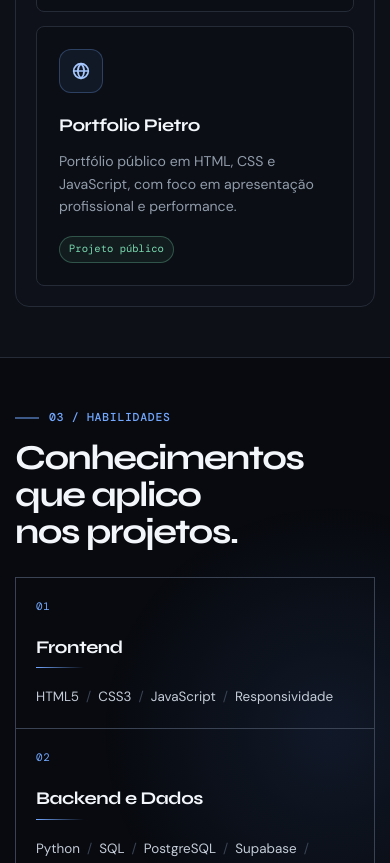
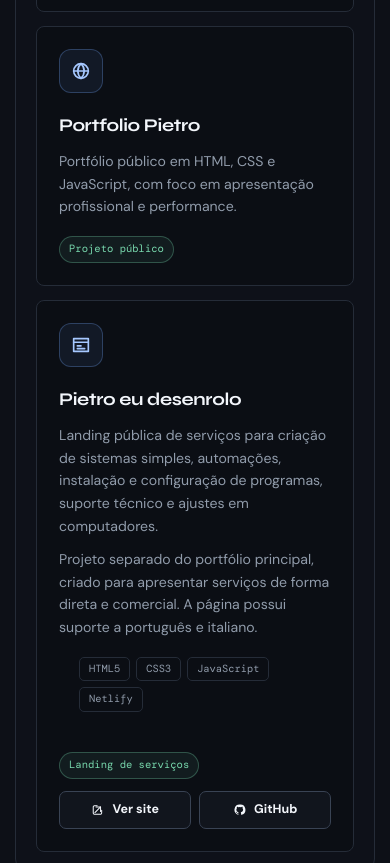
Before and after one commit to Pietrobsn/portfolio-pietro, a website: page index.html in a window 390 px wide. Shown: the part 4782-5645 px from the top of the page. Drawn offline with nearby package versions, Linux system fonts and the light colour scheme.

Commit message:
Adiciona site de serviços ao portfólio

```diff
--- a/check.mjs
+++ b/check.mjs
@@ -5,6 +5,8 @@ const requiredLinks = [
   'https://barbercloud.netlify.app',
   'https://github.com/Pietrobsn/barber-cloud-demo',
   'https://github.com/Pietrobsn/comanda-demo',
+  'https://pietrobsn.netlify.app/',
+  'https://github.com/Pietrobsn/pietro-eu-desenrolo',
   'https://github.com/Pietrobsn',
   'https://www.linkedin.com/in/vitor-pietro-4729b73b6/',
   'https://wa.me/5581982977975',
--- a/index.html
+++ b/index.html
@@ -289,6 +289,25 @@
               </div>
               <span class="status status--public">Projeto público</span>
             </article>
+
+            <article class="work-card work-card--service reveal reveal--right reveal--delay-3">
+              <span class="work-card__icon" aria-hidden="true"><svg class="icon"><use href="#icon-site"></use></svg></span>
+              <div>
+                <h4>Pietro eu desenrolo</h4>
+                <p>Landing pública de serviços para criação de sistemas simples, automações, instalação e configuração de programas, suporte técnico e ajustes em computadores.</p>
+                <p class="work-card__note">Projeto separado do portfólio principal, criado para apresentar serviços de forma direta e comercial. A página possui suporte a português e italiano.</p>
+              </div>
+              <ul class="tech-list tech-list--compact work-card__tech" aria-label="Tecnologias usadas em Pietro eu desenrolo">
+                <li>HTML5</li><li>CSS3</li><li>JavaScript</li><li>Netlify</li>
+              </ul>
+              <div class="work-card__footer">
+                <span class="status status--public">Landing de serviços</span>
+                <div class="work-card__actions" aria-label="Links do projeto Pietro eu desenrolo">
+                  <a class="button button--secondary" href="https://pietrobsn.netlify.app/" target="_blank" rel="noopener noreferrer"><svg class="icon" aria-hidden="true"><use href="#icon-external"></use></svg>Ver site</a>
+                  <a class="button button--secondary" href="https://github.com/Pietrobsn/pietro-eu-desenrolo" target="_blank" rel="noopener noreferrer"><svg class="icon icon--brand" aria-hidden="true"><use href="#icon-github"></use></svg>GitHub</a>
+                </div>
+              </div>
+            </article>
           </div>
         </section>
       </div>
@@ -366,7 +385,11 @@
         <div class="contact-copy reveal reveal--left">
           <p class="section-index mono">05 / CONTATO</p>
           <h2 id="contato-title">Aberto a oportunidades para começar e evoluir em equipe.</h2>
-          <p>Busco estágio ou oportunidade inicial em Desenvolvimento Web ou TI. Posso contribuir com desenvolvimento, banco de dados, suporte técnico e manutenção de sistemas.</p>
+          <p class="contact-copy__lead">Busco estágio ou oportunidade inicial em Desenvolvimento Web ou TI. Posso contribuir com desenvolvimento, banco de dados, suporte técnico e manutenção de sistemas.</p>
+          <div class="service-callout">
+            <p>Também tenho uma página direta de serviços para quem precisa de sistema, instalação ou suporte técnico.</p>
+            <a class="button button--secondary" href="https://pietrobsn.netlify.app/" target="_blank" rel="noopener noreferrer"><svg class="icon" aria-hidden="true"><use href="#icon-external"></use></svg>Ver site de serviços</a>
+          </div>
         </div>
 
         <div class="contact-list reveal reveal--right reveal--delay-1">
--- a/style.css
+++ b/style.css
@@ -795,7 +795,7 @@ a.button:hover .icon {
 
 .work-grid {
   display: grid;
-  grid-template-columns: repeat(3, minmax(0, 1fr));
+  grid-template-columns: repeat(4, minmax(0, 1fr));
   gap: 14px;
 }
 
@@ -847,6 +847,36 @@ a.button:hover .icon {
   line-height: 1.62;
 }
 
+.work-card__note {
+  margin-top: 10px;
+  color: var(--text-soft);
+  font-size: 0.82rem;
+  line-height: 1.55;
+}
+
+.work-card__tech {
+  gap: 6px;
+}
+
+.work-card__footer {
+  display: grid;
+  gap: 12px;
+}
+
+.work-card__actions {
+  display: flex;
+  flex-wrap: wrap;
+  gap: 8px;
+}
+
+.work-card__actions .button {
+  flex: 1 1 104px;
+  min-height: 38px;
+  padding: 8px 10px;
+  border-radius: 7px;
+  font-size: 0.78rem;
+}
+
 .project-row {
   display: grid;
   grid-template-columns: 1.05fr 1.35fr 1fr auto;
@@ -1006,10 +1036,32 @@ a.button:hover .icon {
   max-width: 580px;
 }
 
-.contact-copy > p:last-child {
+.contact-copy__lead {
   max-width: 540px;
   margin-top: 22px;
   color: var(--text-soft);
+}
+
+.service-callout {
+  display: grid;
+  max-width: 530px;
+  gap: 12px;
+  margin-top: 22px;
+  padding-left: 16px;
+  border-left: 1px solid rgba(121, 216, 174, 0.36);
+}
+
+.service-callout p {
+  color: var(--muted);
+  font-size: 0.92rem;
+  line-height: 1.62;
+}
+
+.service-callout .button {
+  width: fit-content;
+  min-height: 40px;
+  padding: 9px 13px;
+  font-size: 0.82rem;
 }
 
 .contact-list {
@@ -1126,6 +1178,10 @@ a.button:hover .icon {
 
   .project-row .tech-list {
     display: none;
+  }
+
+  .work-grid {
+    grid-template-columns: repeat(2, minmax(0, 1fr));
   }
 
   .skills-grid {
@@ -1371,6 +1427,11 @@ a.button:hover .icon {
     min-height: 0;
   }
 
+  .work-card__actions .button,
+  .service-callout .button {
+    width: 100%;
+  }
+
   .project-row {
     gap: 18px;
     padding: 18px;
```
Also changed, not shown: README.md.
